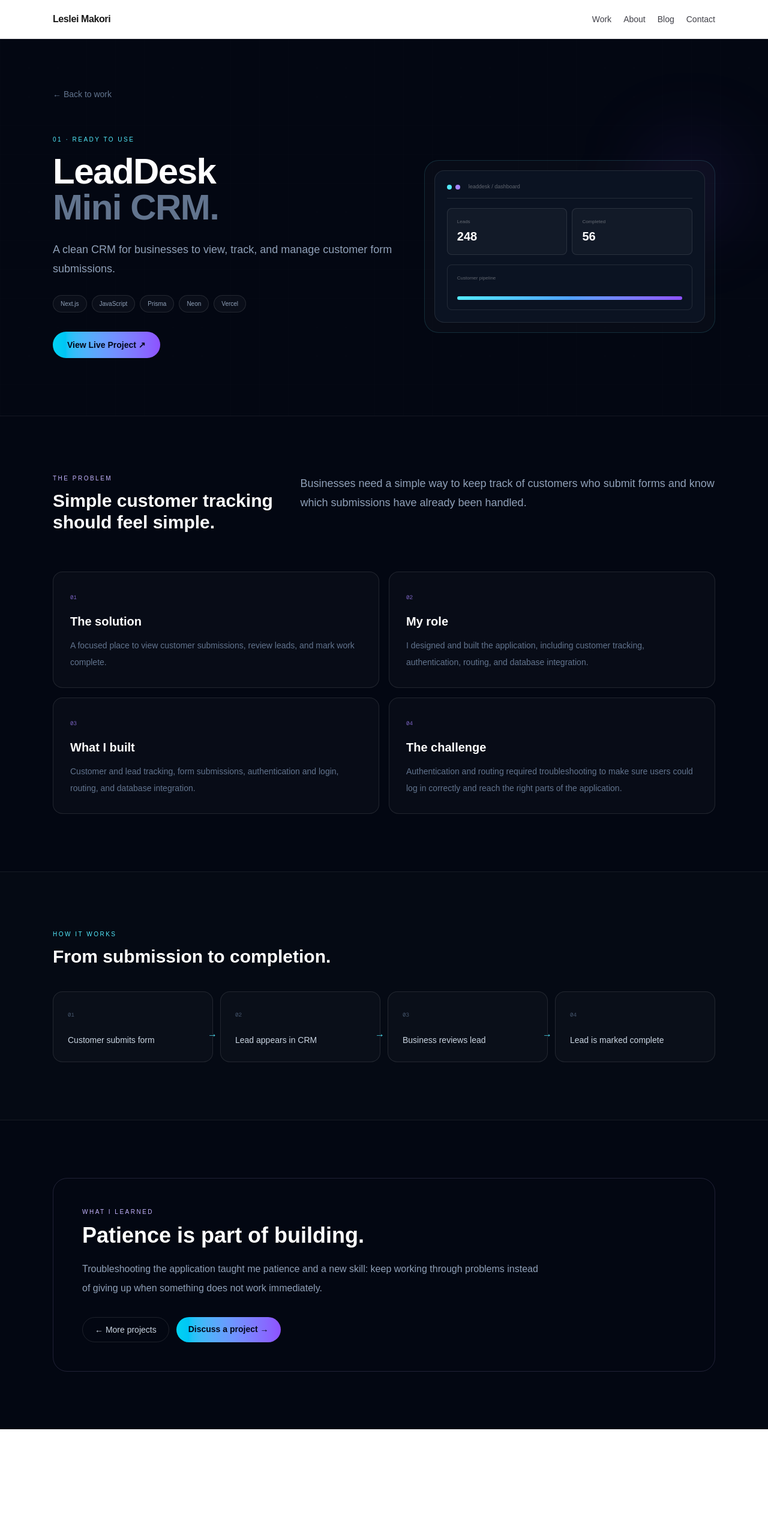
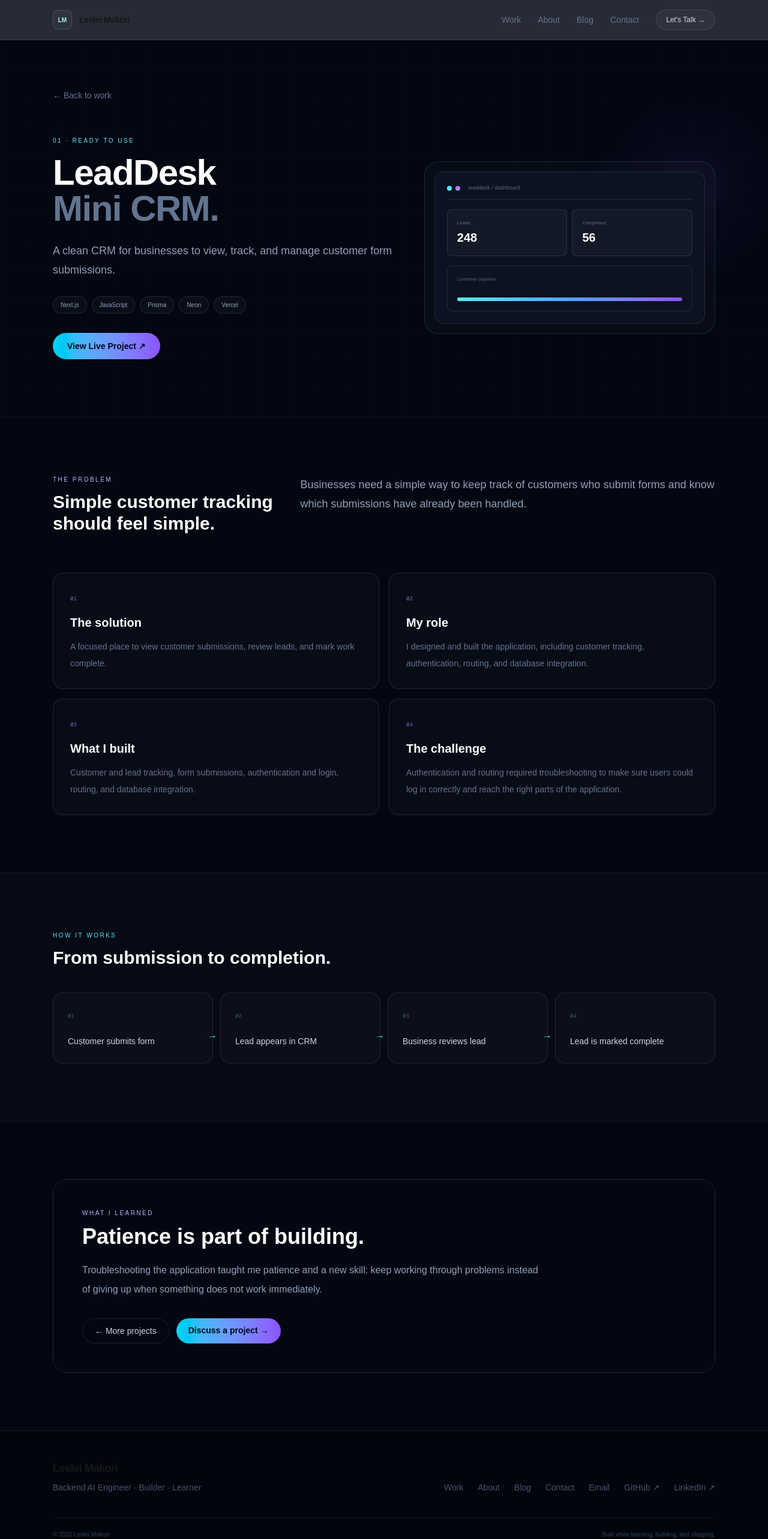
Before and after one commit to Leslei-254/leslei-portfolio, a Next.js app: page /work/leaddesk in a window 1280 px wide. Shown: the top 2566 px of the page at 60% size. Before the commit the page ends 2383 px from the top, so only its background shows below. Built offline with nearby package versions, Linux system fonts and the light colour scheme.

Commit message:
Polish global navigation and footer

```diff
--- a/app/layout.tsx
+++ b/app/layout.tsx
@@ -11,22 +11,40 @@
   description: "Portfolio of Leslei Makori — Backend AI Engineer building AI-powered web applications and backend solutions.",
 };
 
+const nav = [
+  ["Work", "/work"],
+  ["About", "/about"],
+  ["Blog", "/blog"],
+  ["Contact", "/contact"],
+];
+
 export default function RootLayout({ children }: LayoutProps<"/">) {
   return (
     <html lang="en" className={`${geistSans.variable} ${geistMono.variable} h-full antialiased`}>
-      <body className="min-h-full bg-white text-zinc-950">
-        <header className="border-b border-zinc-200 bg-white">
-          <nav className="mx-auto flex max-w-6xl items-center justify-between px-6 py-5">
-            <Link href="/" className="font-semibold tracking-tight">Leslei Makori</Link>
-            <div className="flex items-center gap-5 text-sm text-zinc-700">
-              <Link href="/work" className="hover:text-black">Work</Link>
-              <Link href="/about" className="hover:text-black">About</Link>
-              <Link href="/blog" className="hover:text-black">Blog</Link>
-              <Link href="/contact" className="hover:text-black">Contact</Link>
+      <body className="min-h-full bg-[#030712] text-white">
+        <header className="sticky top-0 z-50 border-b border-white/[.07] bg-[#030712]/85 backdrop-blur-xl">
+          <nav className="mx-auto flex max-w-6xl items-center justify-between px-6 py-4">
+            <Link href="/" className="group flex items-center gap-3">
+              <span className="flex h-8 w-8 items-center justify-center rounded-lg border border-cyan-300/20 bg-white/[.04] text-[10px] font-semibold text-cyan-200 transition group-hover:border-cyan-300/40">LM</span>
+              <span className="text-sm font-semibold tracking-tight">Leslei Makori</span>
+            </Link>
+            <div className="hidden items-center gap-7 text-sm text-slate-500 sm:flex">
+              {nav.map(([label, href]) => <Link key={href} href={href} className="transition hover:text-white">{label}</Link>)}
+              <Link href="/contact" className="rounded-full border border-white/10 bg-white/[.04] px-4 py-2 text-xs font-medium text-slate-300 transition hover:border-cyan-300/30 hover:text-white">Let&apos;s Talk →</Link>
             </div>
+            <Link href="/contact" className="rounded-full border border-white/10 px-3 py-2 text-xs text-slate-300 sm:hidden">Contact</Link>
           </nav>
         </header>
         {children}
+        <footer className="border-t border-white/[.07] bg-[#02050c]">
+          <div className="mx-auto max-w-6xl px-6 py-12">
+            <div className="flex flex-col gap-8 sm:flex-row sm:items-end sm:justify-between">
+              <div><Link href="/" className="text-lg font-semibold tracking-tight">Leslei Makori</Link><p className="mt-2 text-sm text-slate-600">Backend AI Engineer · Builder · Learner</p></div>
+              <div className="flex flex-wrap gap-x-6 gap-y-3 text-sm text-slate-600">{nav.map(([label, href]) => <Link key={href} href={href} className="transition hover:text-slate-300">{label}</Link>)}<a href="mailto:Lesleimakori@gmail.com" className="transition hover:text-cyan-300">Email</a><a href="https://github.com/Leslei-254" target="_blank" rel="noreferrer" className="transition hover:text-slate-300">GitHub ↗</a><a href="https://www.linkedin.com/in/leslei-makori-8989681b4/" target="_blank" rel="noreferrer" className="transition hover:text-slate-300">LinkedIn ↗</a></div>
+            </div>
+            <div className="mt-10 flex flex-col gap-2 border-t border-white/[.06] pt-5 text-[10px] text-slate-700 sm:flex-row sm:items-center sm:justify-between"><span>© {new Date().getFullYear()} Leslei Makori</span><span>Built while learning, building, and shipping.</span></div>
+          </div>
+        </footer>
       </body>
     </html>
   );
```
